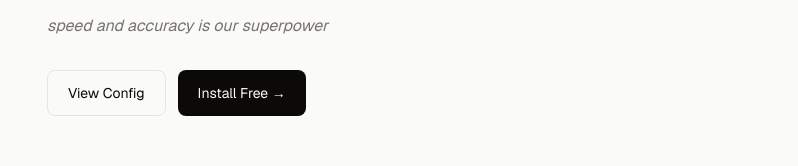
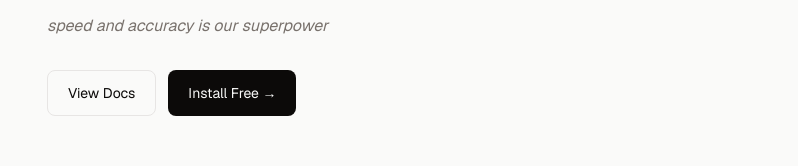
Before and after one commit to tigent/app, a Next.js app: page / in a window 1280 px wide. Shown: the part 626-792 px from the top of the page, without its empty margins (241-1039 px from the left). Built offline with nearby package versions, Linux system fonts and the light colour scheme.

Commit message:
fix: change hero button text to view docs

```diff
--- a/app/page.tsx
+++ b/app/page.tsx
@@ -24,7 +24,7 @@ export default function Page() {
 						href="/docs"
 						className="px-5 py-3 text-sm border border-border rounded-lg hover:bg-warm transition-colors focus-visible:outline-none focus-visible:ring-2 focus-visible:ring-accent"
 					>
-						View Config
+						View Docs
 					</a>
 					<a
 						href="https://github.com/apps/tigent"
```
